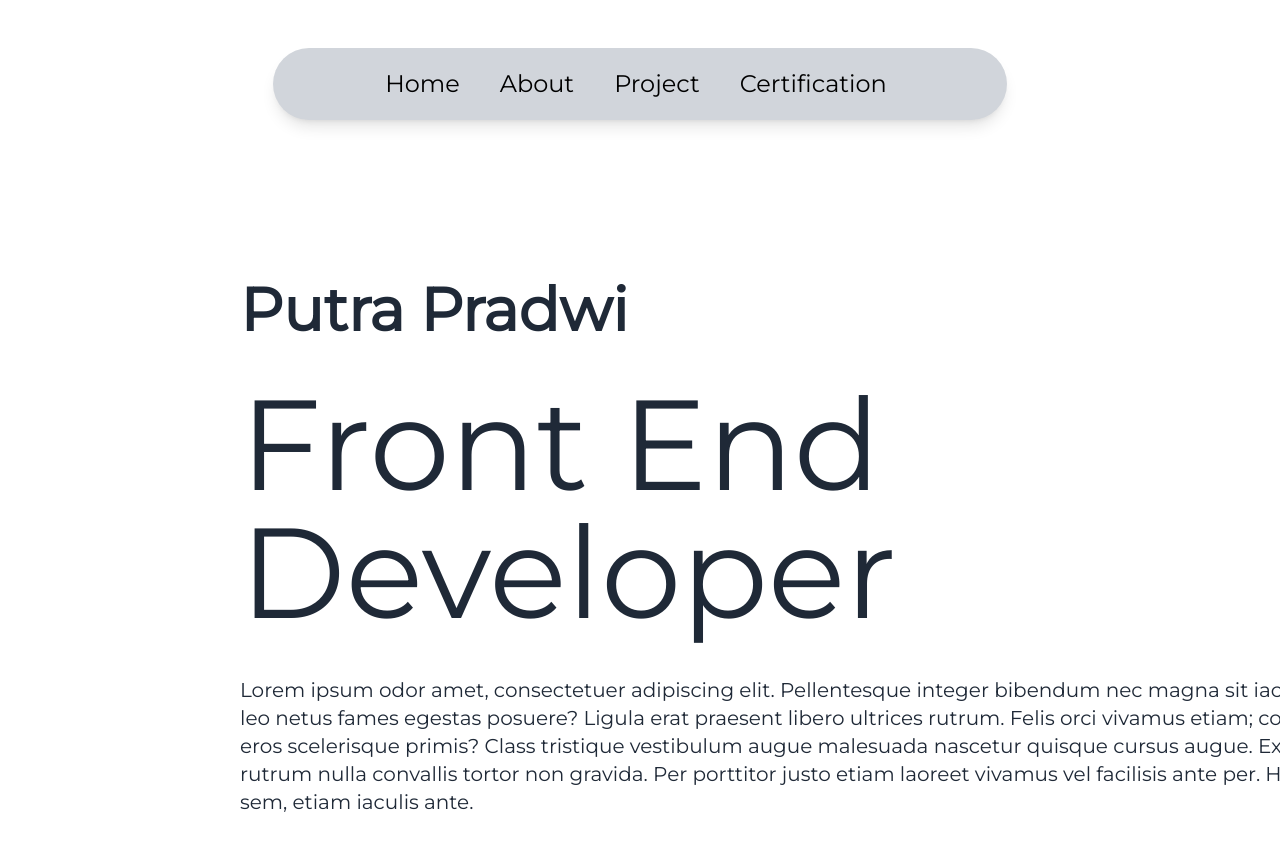
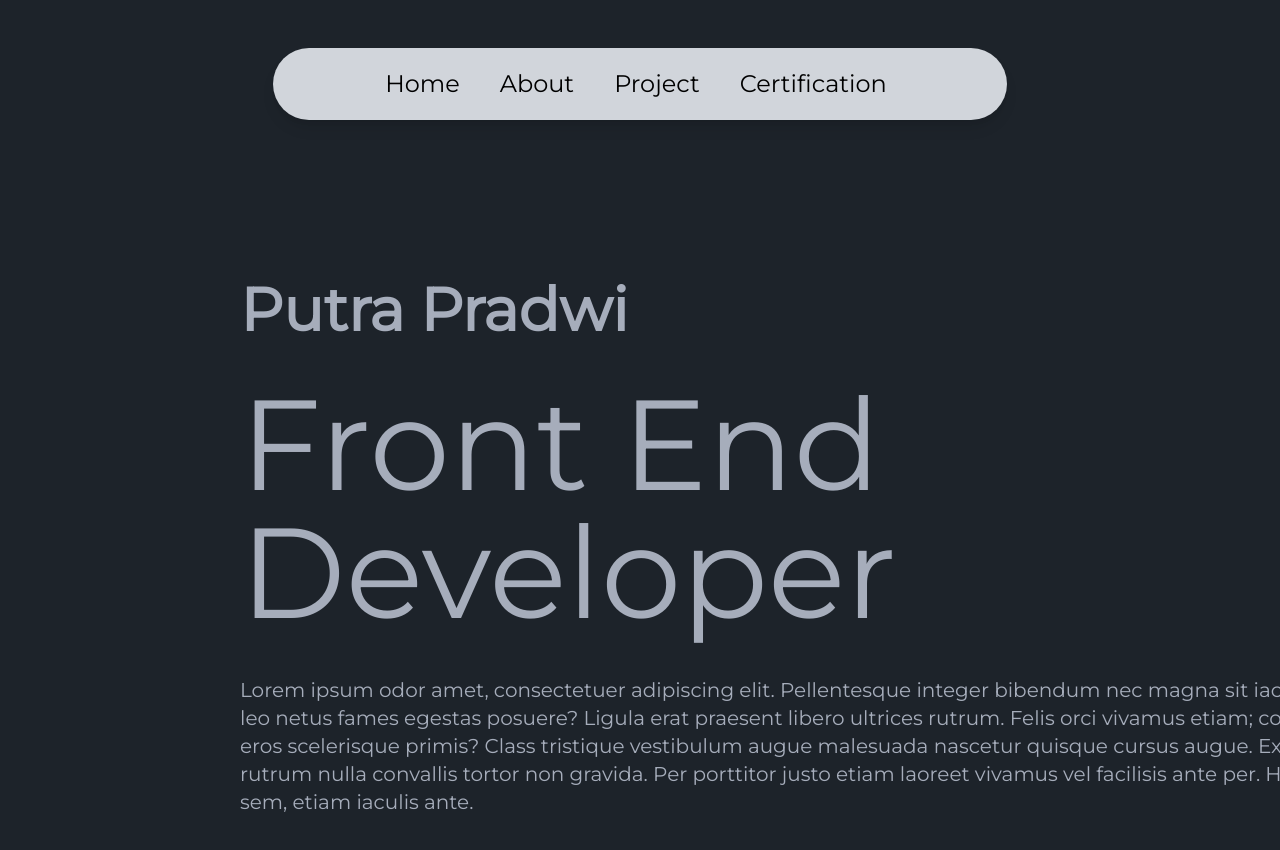
Before and after one commit to Igprad01/new_websiteku, a React (Vite) app: page / in a window 1280 px wide. Shown: the top 850 px of the page. Built offline with nearby package versions, Linux system fonts and the light colour scheme.

Commit message:
ubah theme to dark

```diff
--- a/tailwind.config.js
+++ b/tailwind.config.js
@@ -13,6 +13,6 @@ export default {
   },
   plugins: [require("daisyui")],
   daisyui: {
-    themes: ["light"],
+    themes: ["dark"],
   },
 }
```
